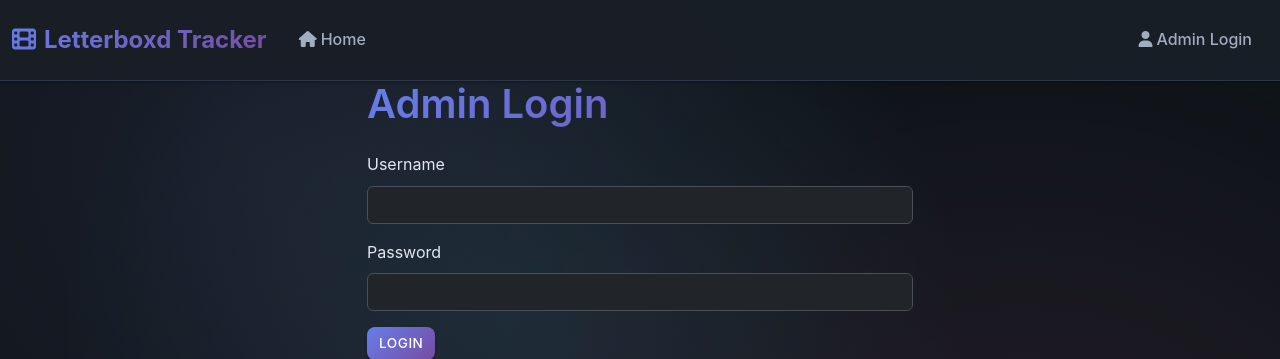
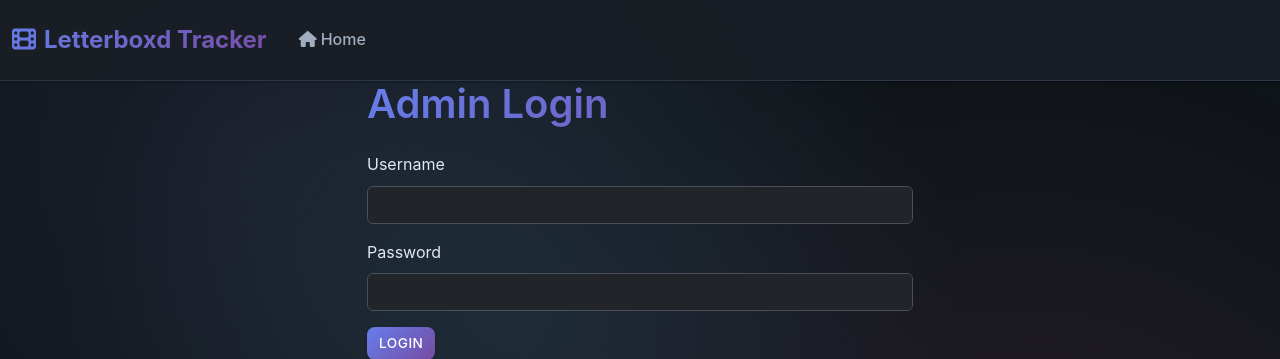
Before and after one commit to Jashior/Letterboxd-Tracker, a Flask app: a page that uses templates/base.html in a window 1280 px wide. Shown: the top 359 px of the page. Run offline with Flask 3, Linux system fonts and the light colour scheme.

Commit message:
remove admin public

```diff
--- a/templates/base.html
+++ b/templates/base.html
@@ -47,7 +47,7 @@
       body {
         background: var(--primary-bg);
         color: var(--text-primary);
-        font-family: 'Inter', -apple-system, BlinkMacSystemFont, 'Segoe UI',
+        font-family: "Inter", -apple-system, BlinkMacSystemFont, "Segoe UI",
           system-ui, sans-serif;
         line-height: 1.6;
         overflow-x: hidden;
@@ -55,7 +55,7 @@
 
       /* Background Pattern */
       body::before {
-        content: '';
+        content: "";
         position: fixed;
         top: 0;
         left: 0;
@@ -137,7 +137,7 @@
       }
 
       .card::before {
-        content: '';
+        content: "";
         position: absolute;
         top: 0;
         left: 0;
@@ -284,7 +284,7 @@
       }
 
       h2::after {
-        content: '';
+        content: "";
         position: absolute;
         bottom: 0;
         left: 0;
@@ -432,12 +432,6 @@
                 <i class="fas fa-sign-out-alt me-1"></i>Logout
               </a>
             </li>
-            {% else %}
-            <li class="nav-item">
-              <a class="nav-link" href="{{ url_for('login') }}">
-                <i class="fas fa-user me-1"></i>Admin Login
-              </a>
-            </li>
             {% endif %}
           </ul>
         </div>
```
